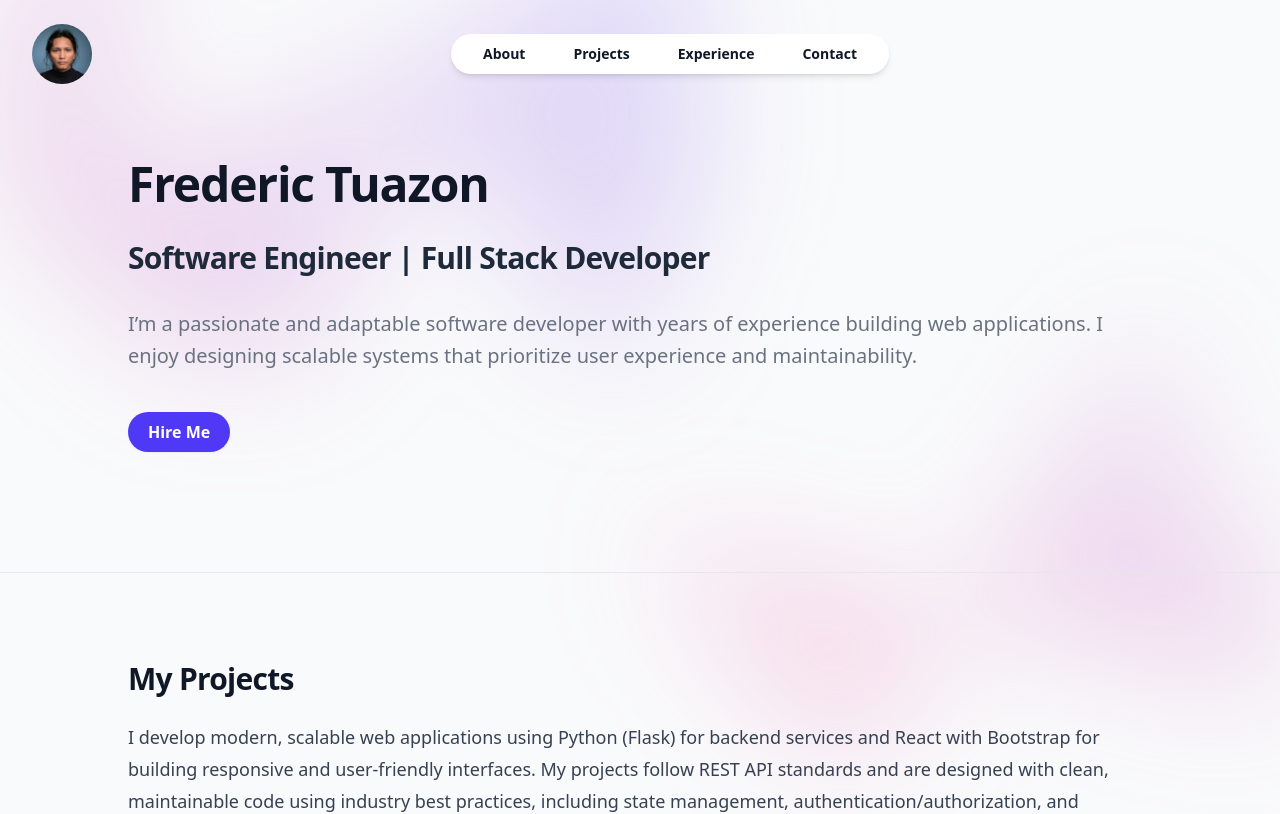
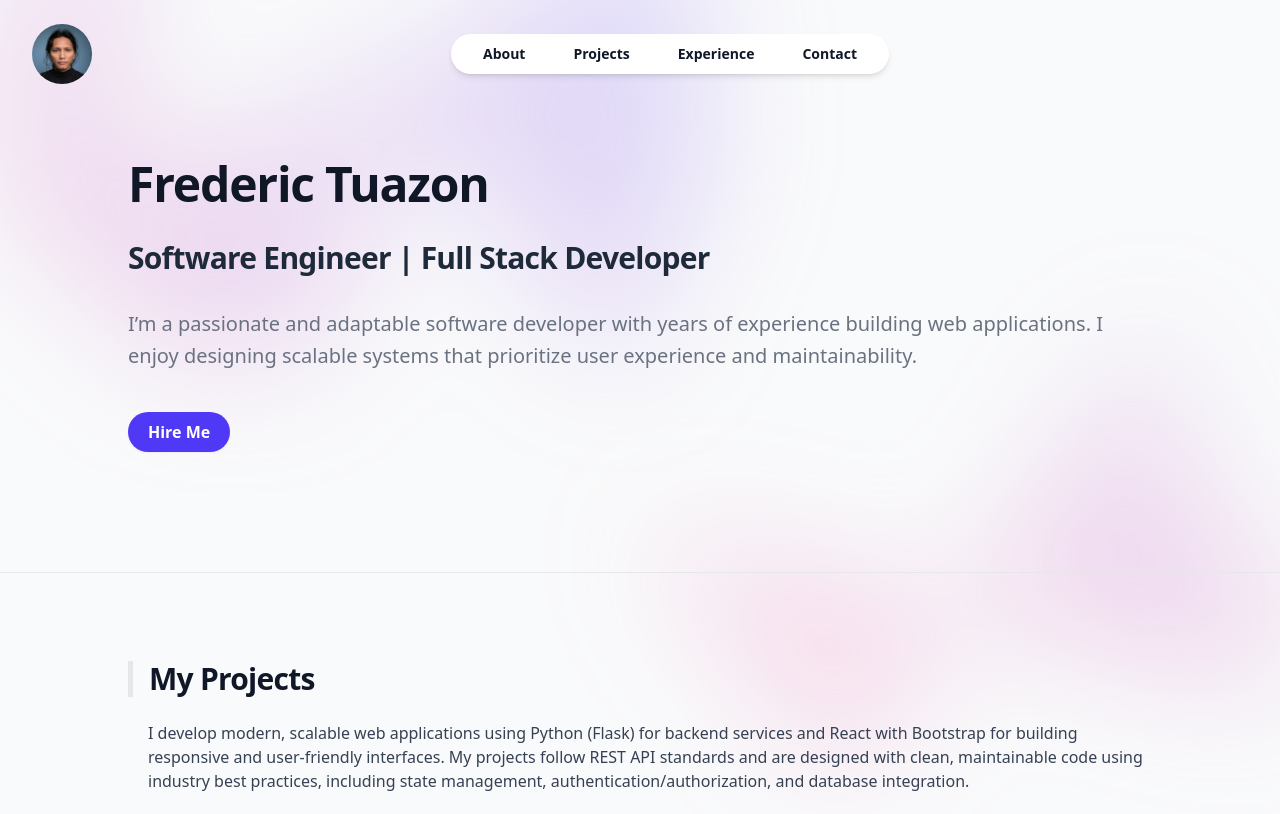
Before and after one commit to fredabel/ft-portfolio, a React (Vite) app: page / in a window 1280 px wide. Shown: the top 814 px of the page. Built offline with nearby package versions, Linux system fonts and the light colour scheme.

Commit message:
Fix project component layout

```diff
--- a/src/components/Projects.tsx
+++ b/src/components/Projects.tsx
@@ -51,10 +51,10 @@ const Projects : React.FC = () =>{
         <div className="relative isolate border-t border-gray-200 sm:py-20 py-10">
             <div className="mx-auto max-w-7xl px-6 lg:px-8">
                 <div className="mx-auto max-w-5xl ">
-                    <p className="mt-2 text-2xl font-semibold tracking-tight text-pretty text-gray-900 sm:text-3xl lg:text-balance">
+                    <p className="mt-2 pl-4 text-2xl font-semibold tracking-tight text-pretty text-gray-900 sm:text-3xl lg:text-balance border-l-5 border-gray-200">
                         My Projects
                     </p>
-                <p className="mt-6 text-lg/8 text-gray-700">
+                <p className="mt-6 text-lg/ text-gray-700 pl-5">
                     I develop modern, scalable web applications using Python (Flask) for backend services and React with Bootstrap for building responsive and user-friendly interfaces. My projects follow REST API standards and are designed with clean, maintainable code using industry best practices, including state management, authentication/authorization, and database integration.
                 </p>
                 </div>
@@ -62,31 +62,25 @@ const Projects : React.FC = () =>{
                     <div className="mx-auto mt-10 grid max-w-xl grid-cols-1 gap-x-8 gap-y-16  lg:mx-0 lg:max-w-none lg:grid-cols-3">
                         {
 							features.map((feature) => (
-
 								<div key={feature.name} className="flex max-w-xl flex-col items-start justify-between p-4 rounded shadow-md transition hover:scale-110">
 									<div className="flex items-center gap-x-4 text-xs">
 										<time dateTime="Mar 16, 2025" className="text-gray-500">
 											{feature.date}
 										</time>
-										<a
-										href="#"
-										className="relative z-10 rounded-full bg-gray-50 px-3 py-1.5 font-medium text-gray-600 hover:bg-gray-100"
+										<a href="#" className="relative z-10 rounded-full bg-gray-50 px-3 py-1.5 font-medium text-gray-600 hover:bg-gray-100"
 										>
 											Personal
 										</a>
 									</div>
 									<div className="group relative grow mb-2">
 										<h3 className="mt-3 text-lg/6 font-semibold text-gray-900 group-hover:text-indigo-600">
-										<a href={feature.link} target="_blank" >
-											<span className="absolute inset-0" />
-											{feature.name}
-										</a>
+											<a href={feature.link} target="_blank" >
+												<span className="absolute inset-0" />
+												{feature.name}
+											</a>
 										</h3>
 										<p className="mt-2 line-clamp-3 text-sm/6 text-gray-600">{feature.description}</p>
 									</div>
-									{/* <div className="relative mt-8 flex items-center gap-x-4 justify-self-end">
-
-									</div> */}
 								</div>
 
                         	))
```
